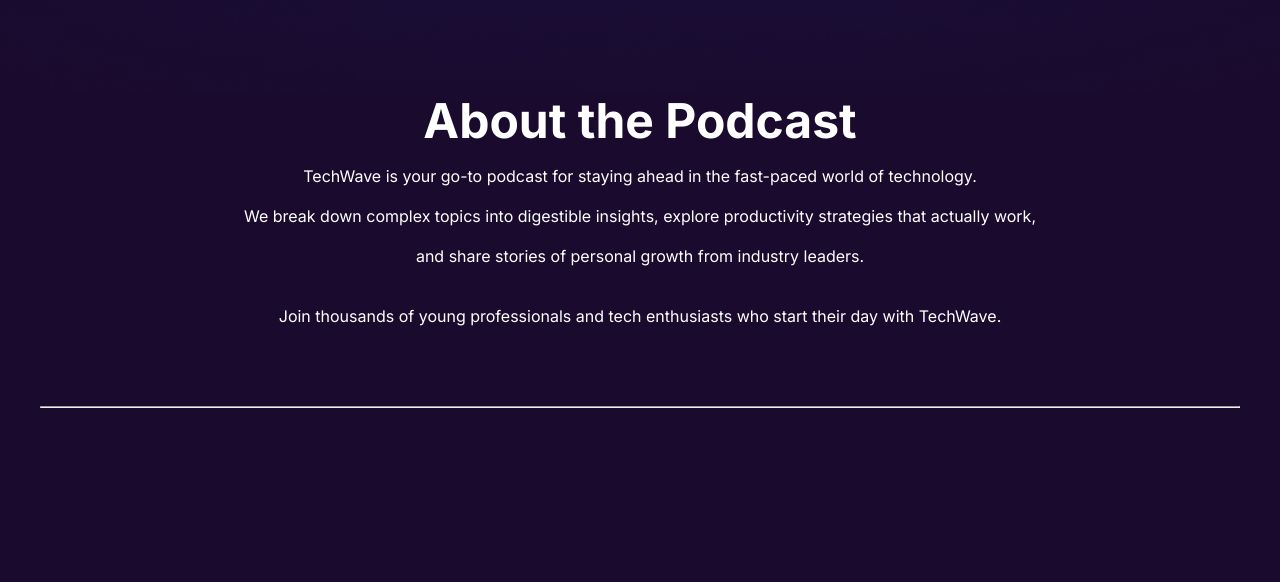
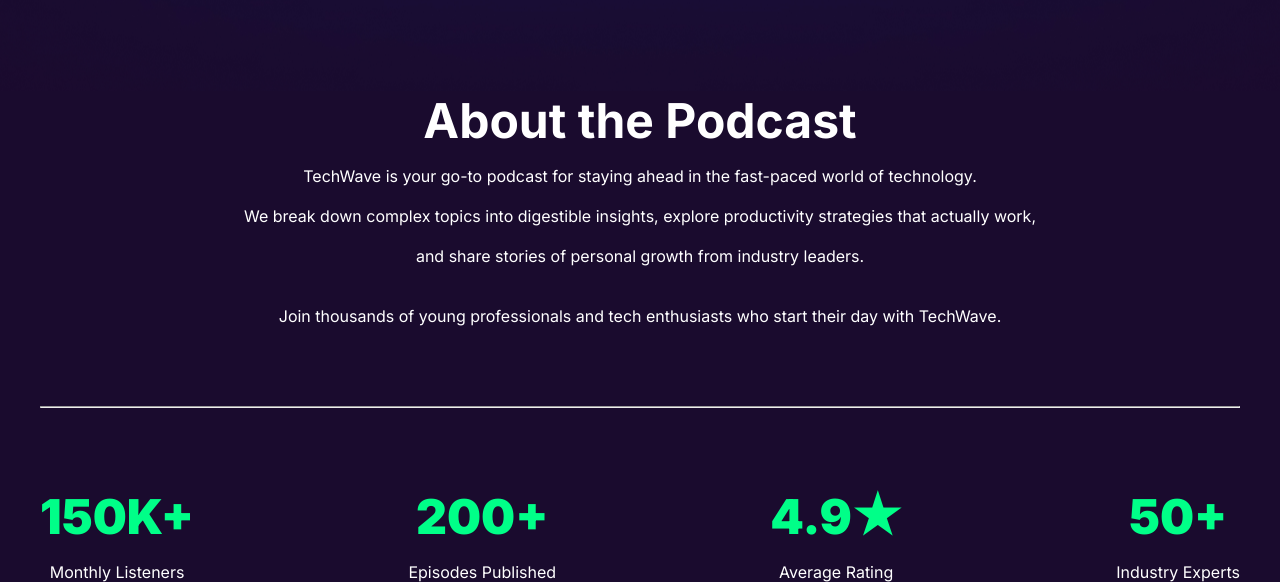
Before and after one commit to naheunpranto/Assignment-2-Techwave, a plain HTML site: page index.html in a window 1280 px wide. Shown: the part 785-1367 px from the top of the page. Before the commit the page ends 1193 px from the top, so only its background shows below. Drawn offline with Linux system fonts and the light colour scheme.

Commit message:
rating section complete

```diff
--- a/index.html
+++ b/index.html
@@ -53,7 +53,25 @@
                 <hr>
           </section>
 
-
+        <!-- Rating section -->
+         <section class="rating-container">
+                <div class="rating-card">
+                    <h1>150K+</h1>
+                    <p>Monthly Listeners</p>
+                </div>
+                <div class="rating-card">
+                    <h1>200+</h1>
+                    <p>Episodes Published</p>
+                </div>
+                <div class="rating-card">
+                    <h1>4.9★</h1>
+                    <p>Average Rating</p>
+                </div>
+                <div class="rating-card">
+                    <h1>50+</h1>
+                    <p>Industry Experts</p>
+                </div>
+         </section>
 
     </main>
 
--- a/responsive.css
+++ b/responsive.css
@@ -32,4 +32,11 @@
         font-weight: 400;
         line-height: 20px;
     }
+
+    .rating-container{
+        display: grid;
+        grid-template-columns: repeat(2, 1fr);
+        gap: 40px;
+        margin-bottom: 120px;
+    }
 }
--- a/style.css
+++ b/style.css
@@ -153,3 +153,27 @@
     line-height: 20px;
     margin-bottom: 80px;
 }
+
+/* Rating section */
+.rating-container{
+    max-width: 1200px;
+    margin: 0 auto;
+    display: flex;
+    justify-content: space-between;
+    margin-top: 80px;
+    text-align: center;
+}
+
+.rating-container h1{
+    font-size: 48px;
+    font-weight: 900;
+    line-height: 58px;
+    color: #00FF88;
+    margin-bottom: 16px;
+}
+
+.rating-container p{
+    font-size: 16px;
+    font-weight: 400;
+    line-height: 20px;
+}
```
